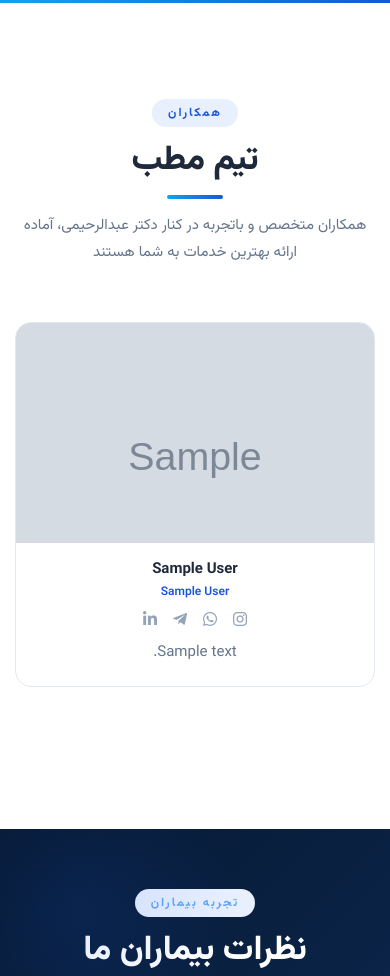
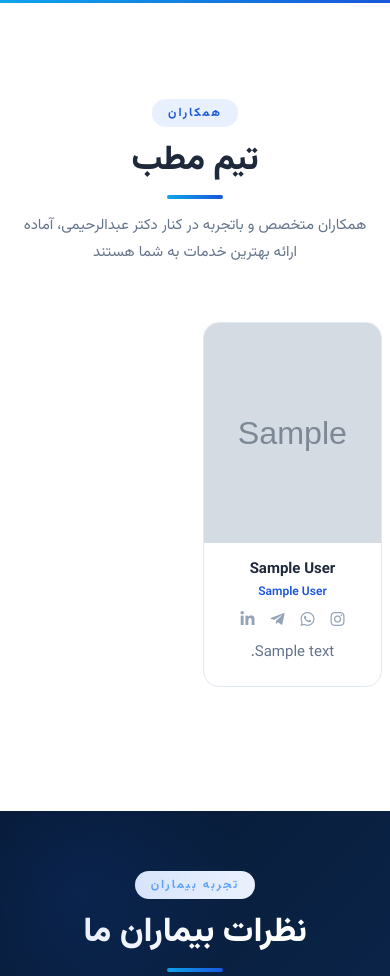
Before and after one commit to Meska75/drvahidabdolrahimi, a Django app: page / in a window 390 px wide. Shown: the part 5115-6091 px from the top of the page. Run offline with Django 5.2, Linux system fonts and the light colour scheme; data comes from the database, SQL or seed files in the repository; tables that the repository leaves empty hold one stand-in row (values such as "Sample post"); grey boxes marked "Sample" are stand-in pictures; some libraries are stand-ins or nearby versions.

Commit message:
Replace team carousel with responsive Bootstrap grid
Replace the owl-carousel markup with a Bootstrap row/column layout for team members. Each member now renders in a col-lg-3 col-sm-6 card, adds wow fadeInUp animation with a staggered data-wow-delay using forloop.counter, and keeps existing photo handling (data-bg and img). Adjust spacing via mb-4 and a conditional mb-lg-0 class.

```diff
--- a/templates/persian/components/team_section.html
+++ b/templates/persian/components/team_section.html
@@ -7,11 +7,12 @@
     <p>همکاران متخصص و باتجربه در کنار دکتر عبدالرحیمی، آماده ارائه بهترین خدمات به شما هستند</p>
 </div>
 
-<div class="owl-carousel team-carousel">
+<div class="row">
 
     {% for member in team_members %}
-    <div class="team-slide">
-        <div class="team-card" {% if member.photo %}data-bg="{{ member.photo.url }}"{% endif %}>
+    <div class="col-lg-3 col-sm-6 mb-4 {% if not forloop.last %}mb-lg-0{% endif %}">
+        <div class="team-card wow fadeInUp" data-wow-delay=".{{ forloop.counter }}s"
+             {% if member.photo %}data-bg="{{ member.photo.url }}"{% endif %}>
             <div class="img-wrap">
                 {% if member.photo %}
                 <img src="{{ member.photo.url }}" alt="{{ member.name_fa }}" loading="lazy">
```
